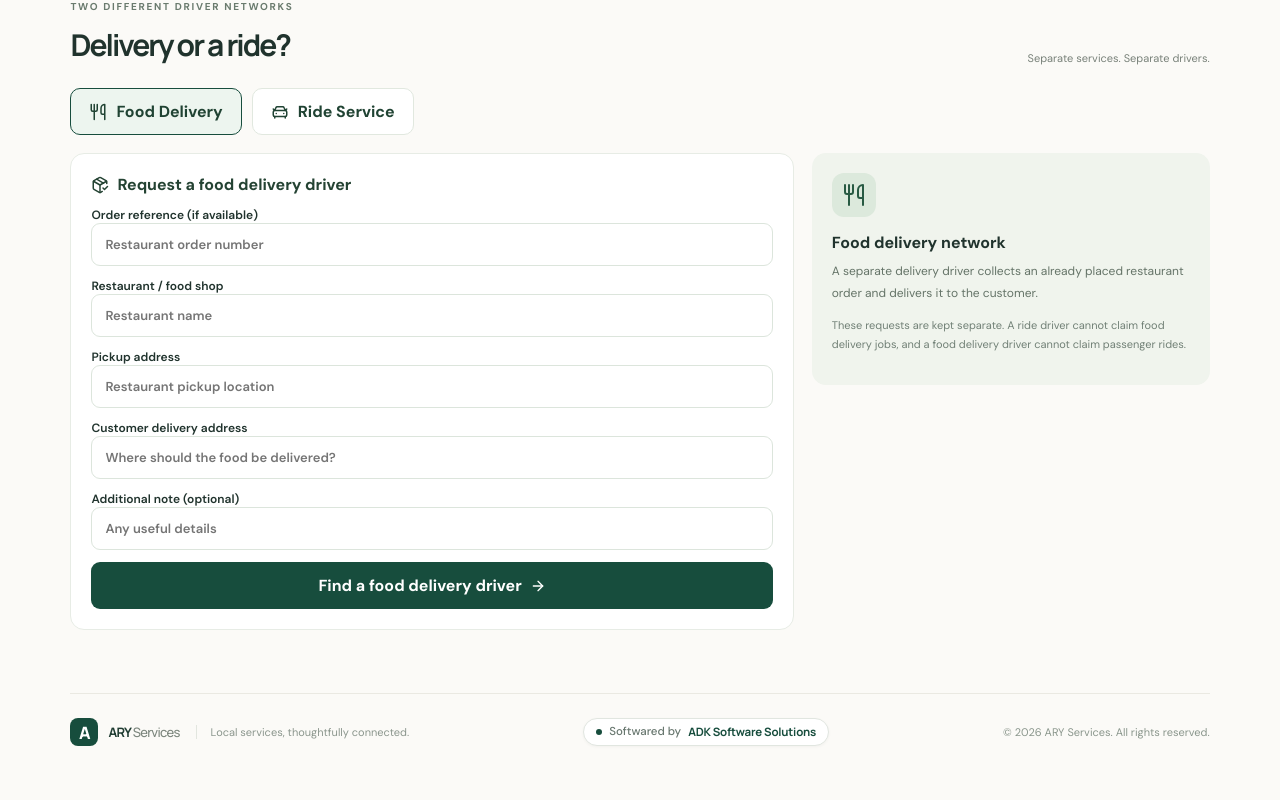
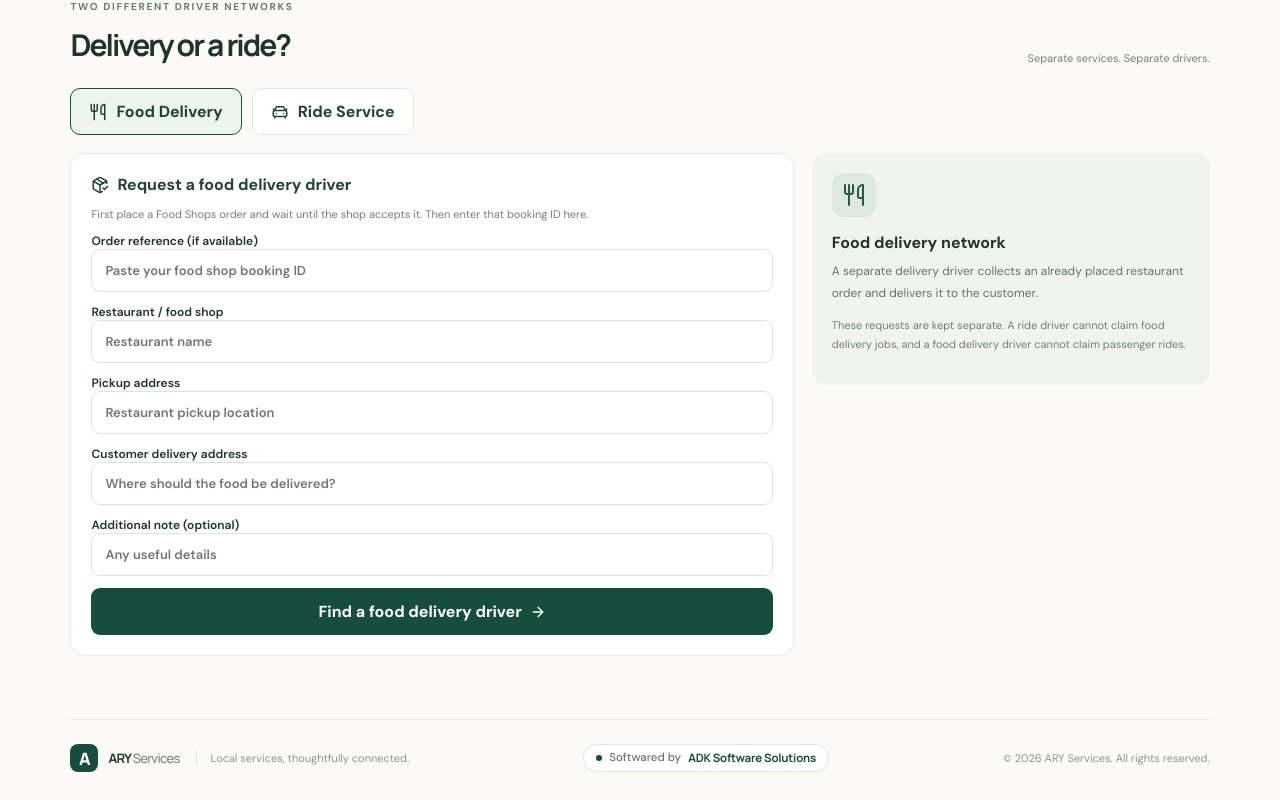
Before and after one commit to adksoftwares/ARY-Services, a React (Vite) app: page / in a window 1280 px wide. Shown: the part 1110-1910 px from the top of the page. Before the commit the page ends 1884 px from the top, so only its background shows below. Built offline with nearby package versions, Linux system fonts and the light colour scheme; no server answers.

Commit message:
Require food shop booking reference for delivery requests

```diff
--- a/src/components/customer/MobilityServices.jsx
+++ b/src/components/customer/MobilityServices.jsx
@@ -40,8 +40,8 @@ export default function MobilityServices({ onNotice }) {
     <div style={{display:'grid',gridTemplateColumns:'minmax(0,1fr) minmax(220px,.55fr)',gap:18,alignItems:'start'}}>
       <form onSubmit={submit} style={{background:'#fff',border:'1px solid #e7ece5',borderRadius:14,padding:20,display:'grid',gap:12}}>
         {mode==='food' ? <>
-          <b style={{display:'flex',alignItems:'center',gap:8,color:'#244333'}}><PackageCheck size={18}/> Request a food delivery driver</b>
-          <label style={{fontSize:12,fontWeight:600}}>Order reference (if available)<input style={inputStyle} value={form.orderReference} onChange={e=>change('orderReference',e.target.value)} placeholder="Restaurant order number"/></label>
+          <b style={{display:'flex',alignItems:'center',gap:8,color:'#244333'}}><PackageCheck size={18}/> Request a food delivery driver</b><p style={{fontSize:11,color:'#718076',margin:0}}>First place a Food Shops order and wait until the shop accepts it. Then enter that booking ID here.</p>
+          <label style={{fontSize:12,fontWeight:600}}>Order reference (if available)<input style={inputStyle} value={form.orderReference} onChange={e=>change('orderReference',e.target.value)} placeholder="Paste your food shop booking ID" required/></label>
           <label style={{fontSize:12,fontWeight:600}}>Restaurant / food shop<input required style={inputStyle} value={form.restaurantName} onChange={e=>change('restaurantName',e.target.value)} placeholder="Restaurant name"/></label>
           <label style={{fontSize:12,fontWeight:600}}>Pickup address<input required style={inputStyle} value={form.pickupAddress} onChange={e=>change('pickupAddress',e.target.value)} placeholder="Restaurant pickup location"/></label>
           <label style={{fontSize:12,fontWeight:600}}>Customer delivery address<input required style={inputStyle} value={form.dropoffAddress} onChange={e=>change('dropoffAddress',e.target.value)} placeholder="Where should the food be delivered?"/></label>
```
